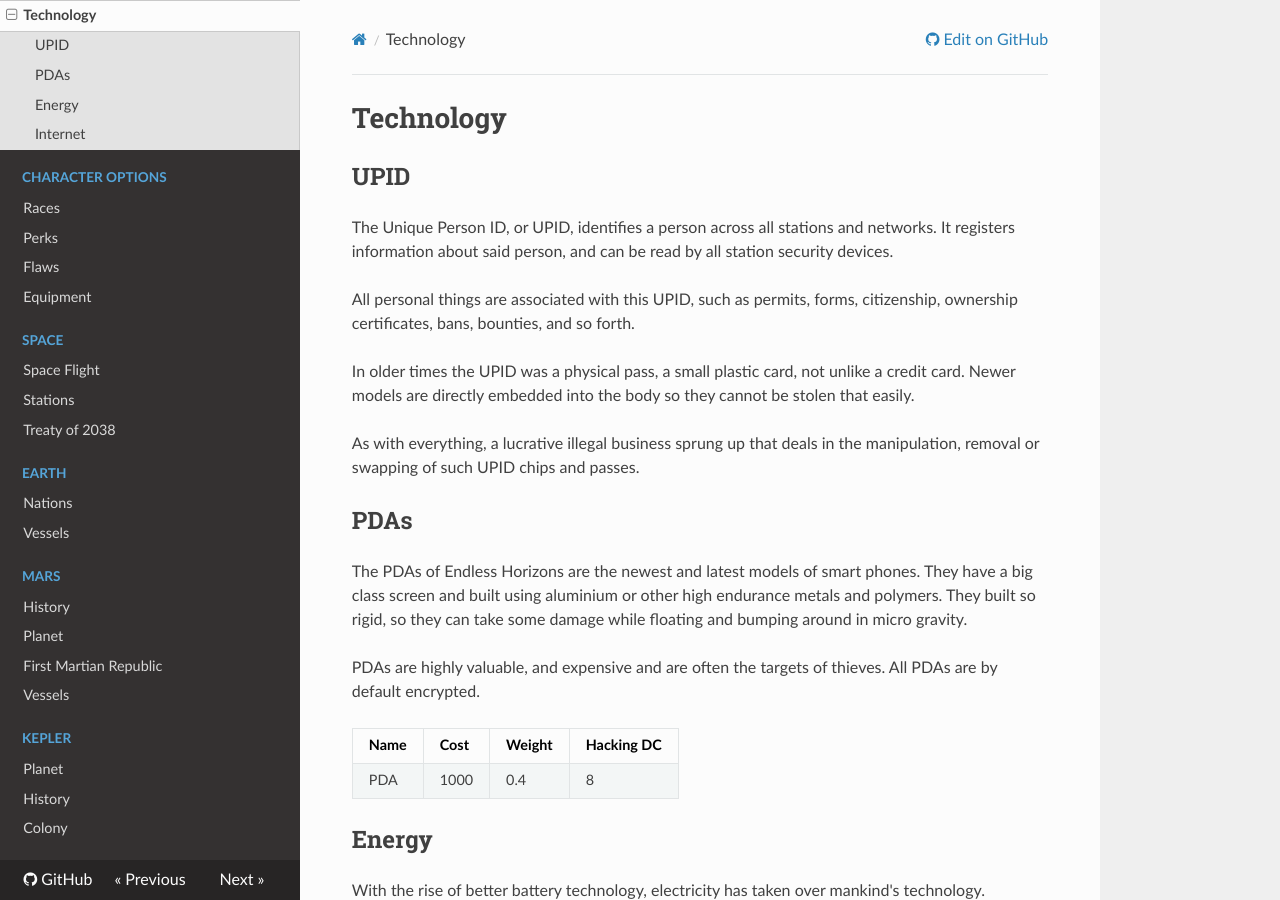
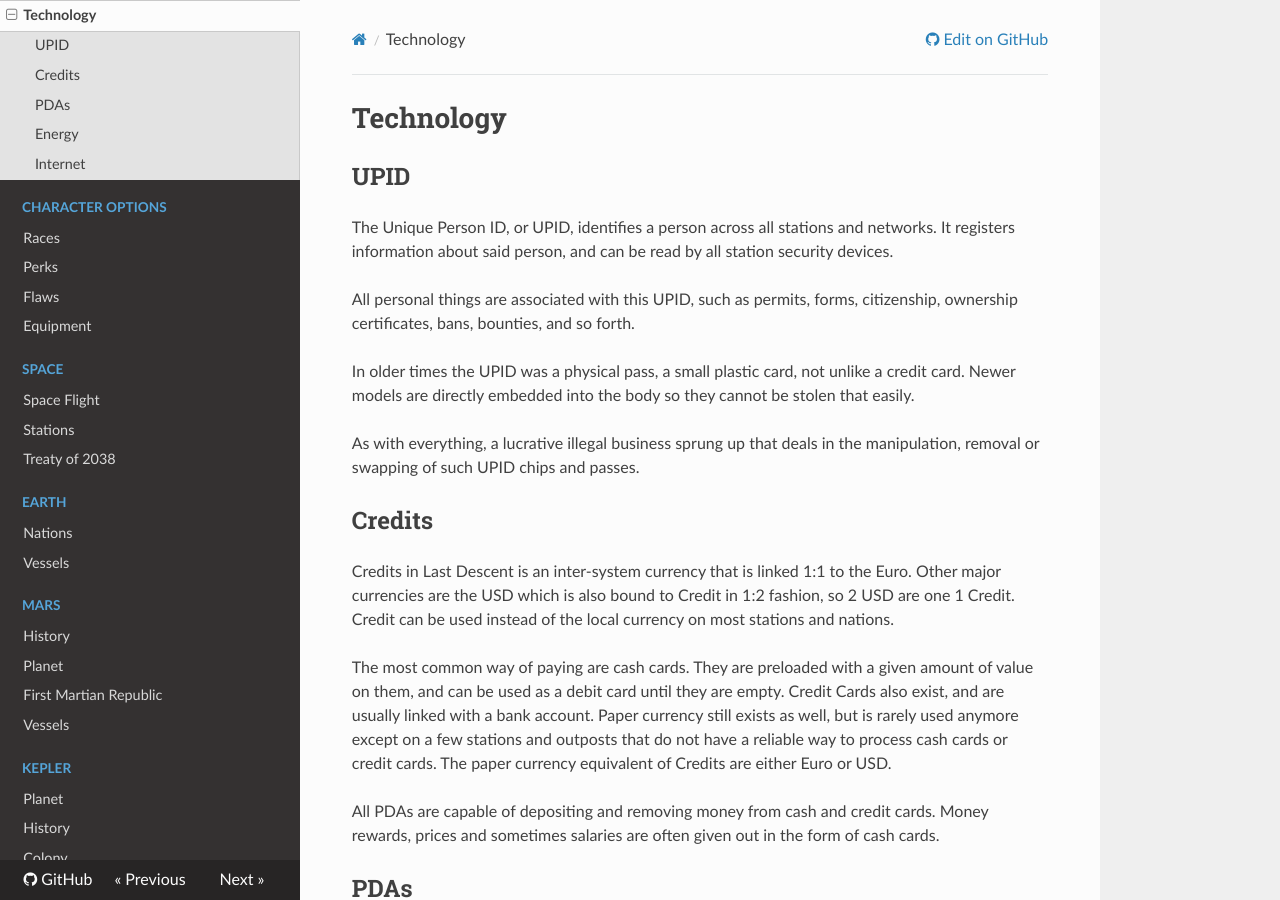
Before and after one commit to ehrpg/lastdescent, an MkDocs documentation site: the page built from docs/technology.md, in a window 1280 px wide and 900 px high. Built offline with MkDocs 1.6.1, drawn with Linux system fonts in a browser that asks for light colours; nearby versions of some CDN libraries; old or Windows-style settings are respelled for this version of MkDocs.

Commit message:
Updated cash and credits

```diff
--- a/docs/technology.md
+++ b/docs/technology.md
@@ -15,6 +15,24 @@ be stolen that easily.
 
 As with everything, a lucrative illegal business sprung up that deals in the
 manipulation, removal or swapping of such UPID chips and passes.
+
+## Credits
+
+Credits in Last Descent is an inter-system currency that is linked 1:1 to the
+Euro. Other major currencies are the USD which is also bound to Credit in 1:2
+fashion, so 2 USD are one 1 Credit. Credit can be used instead of the local
+currency on most stations and nations.
+
+The most common way of paying are cash cards. They are preloaded with a given
+amount of value on them, and can be used as a debit card until they are empty.
+Credit Cards also exist, and are usually linked with a bank account. Paper
+currency still exists as well, but is rarely used anymore except on a few
+stations and outposts that do not have a reliable way to process cash cards or
+credit cards. The paper currency equivalent of Credits are either Euro or USD.
+
+All PDAs are capable of depositing and removing money from cash and credit
+cards. Money rewards, prices and sometimes salaries are often given out in
+the form of cash cards.
 
 ## PDAs
 
```
Also changed, not shown: docs/places/earth/nations.md (+6 -4 lines).
